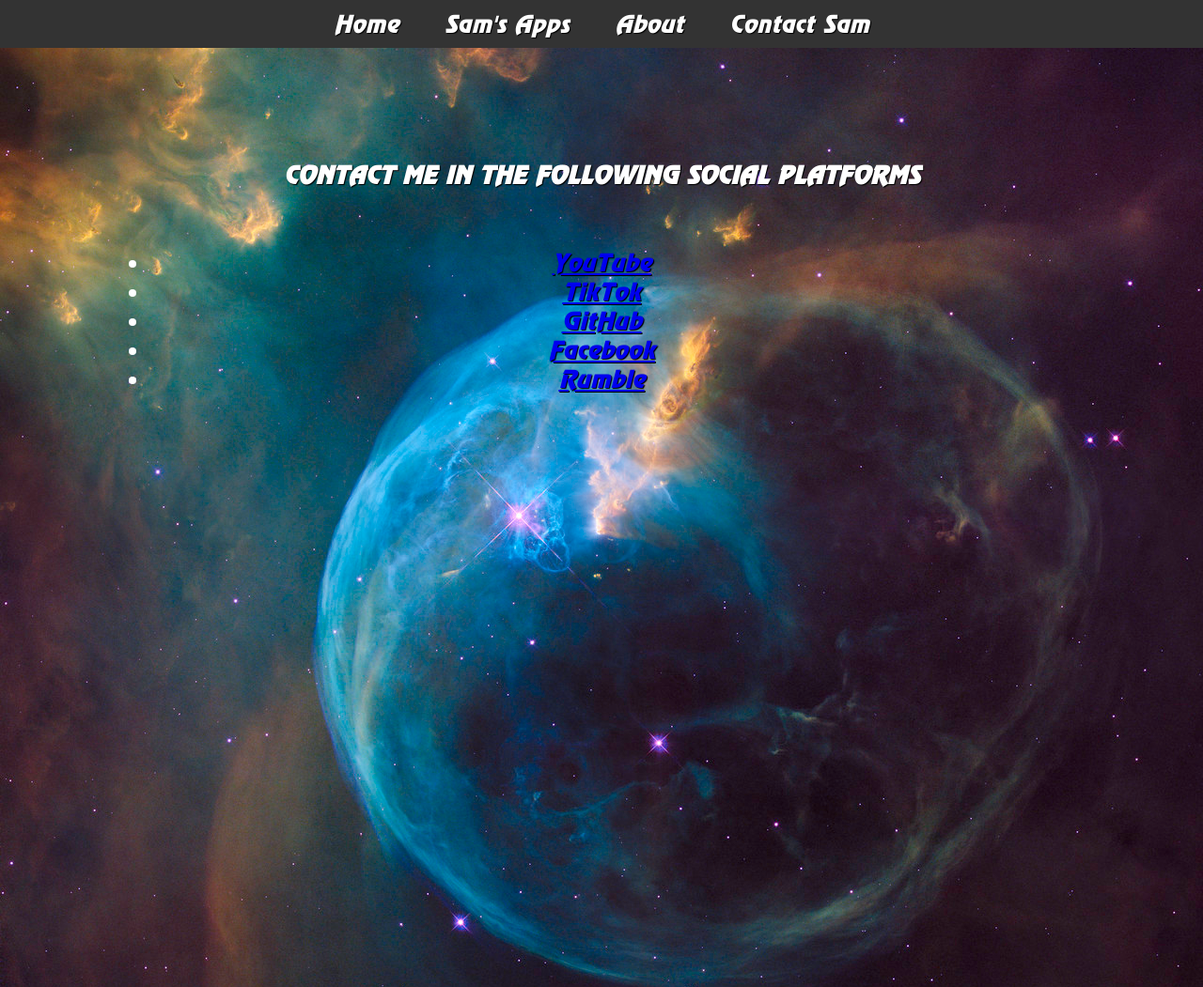
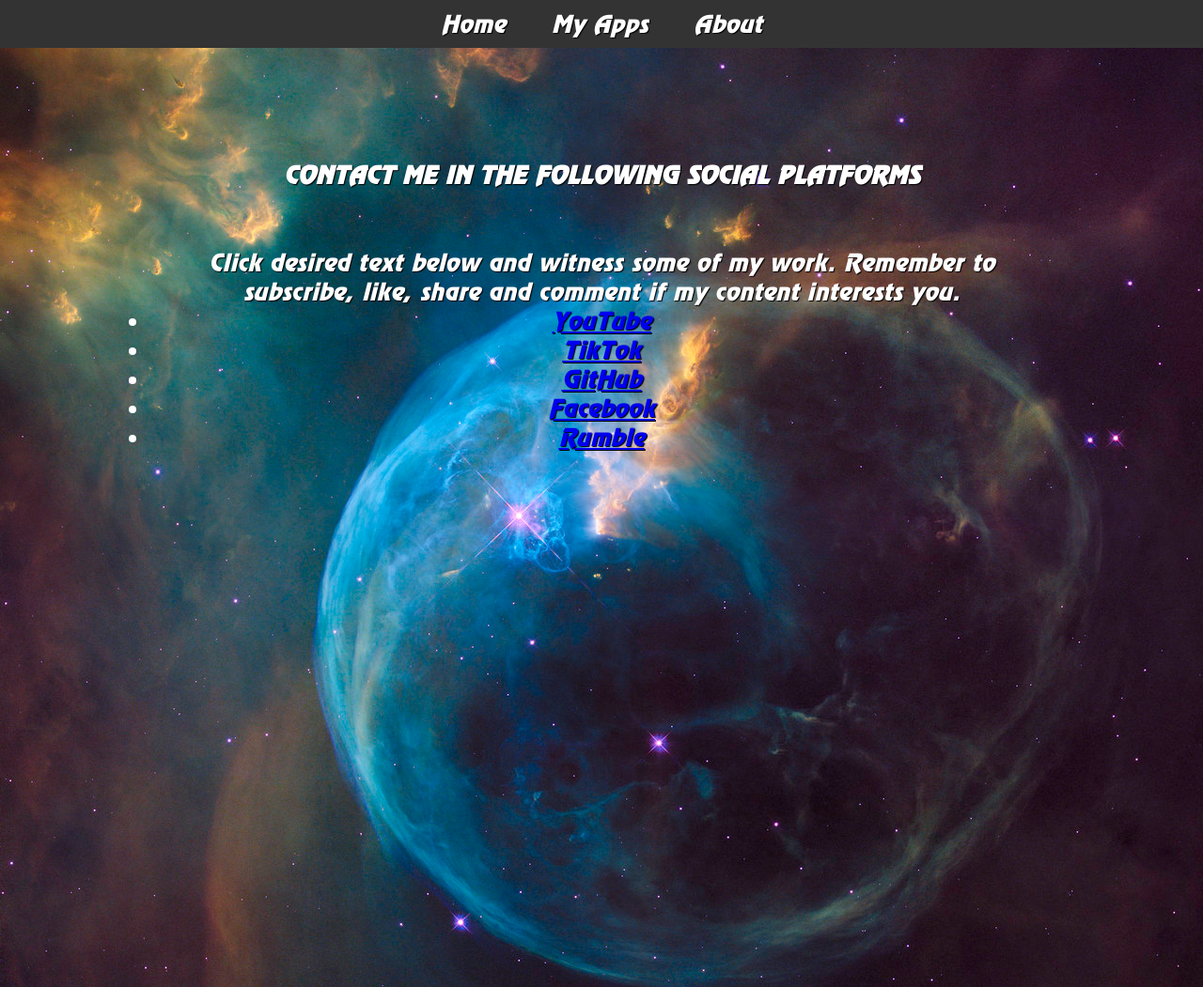
Before and after one commit to samcodebreaker/-samcodebreaker-website, a plain HTML site: page contact.html in a window 1280 px wide. Shown: the whole page at 94% size. Drawn offline with Linux system fonts and the light colour scheme.

Commit message:
Update contact.html

```diff
--- a/contact.html
+++ b/contact.html
@@ -9,9 +9,8 @@
   <nav>
     <ul>
       <li><a href="index.html">Home</a></li>
-      <li><a href="my-apps.html">Sam's Apps</a></li>
+      <li><a href="my-apps.html">My Apps</a></li>
       <li><a href="about.html">About</a></li>
-      <li><a href="contact.html">Contact Sam</a></li>
     </ul>
   </nav>
 
@@ -20,6 +19,7 @@
     <div class="container">
       <h2>CONTACT ME IN THE FOLLOWING SOCIAL PLATFORMS</h2>
       <br><br/>
+      <p>Click desired text below and witness some of my work. Remember to subscribe, like, share and comment if my content interests you.</p>
       <ul>
         <li><a href="https://www.youtube.com/channel/UCZnzb1EzxVtWf2w6-pqZvew" target="_blank" >YouTube</a></li>
         <li><a href="https://www.tiktok.com/tiktok.com/@samcodebreaker" target="_blank">TikTok</a></li>
```
